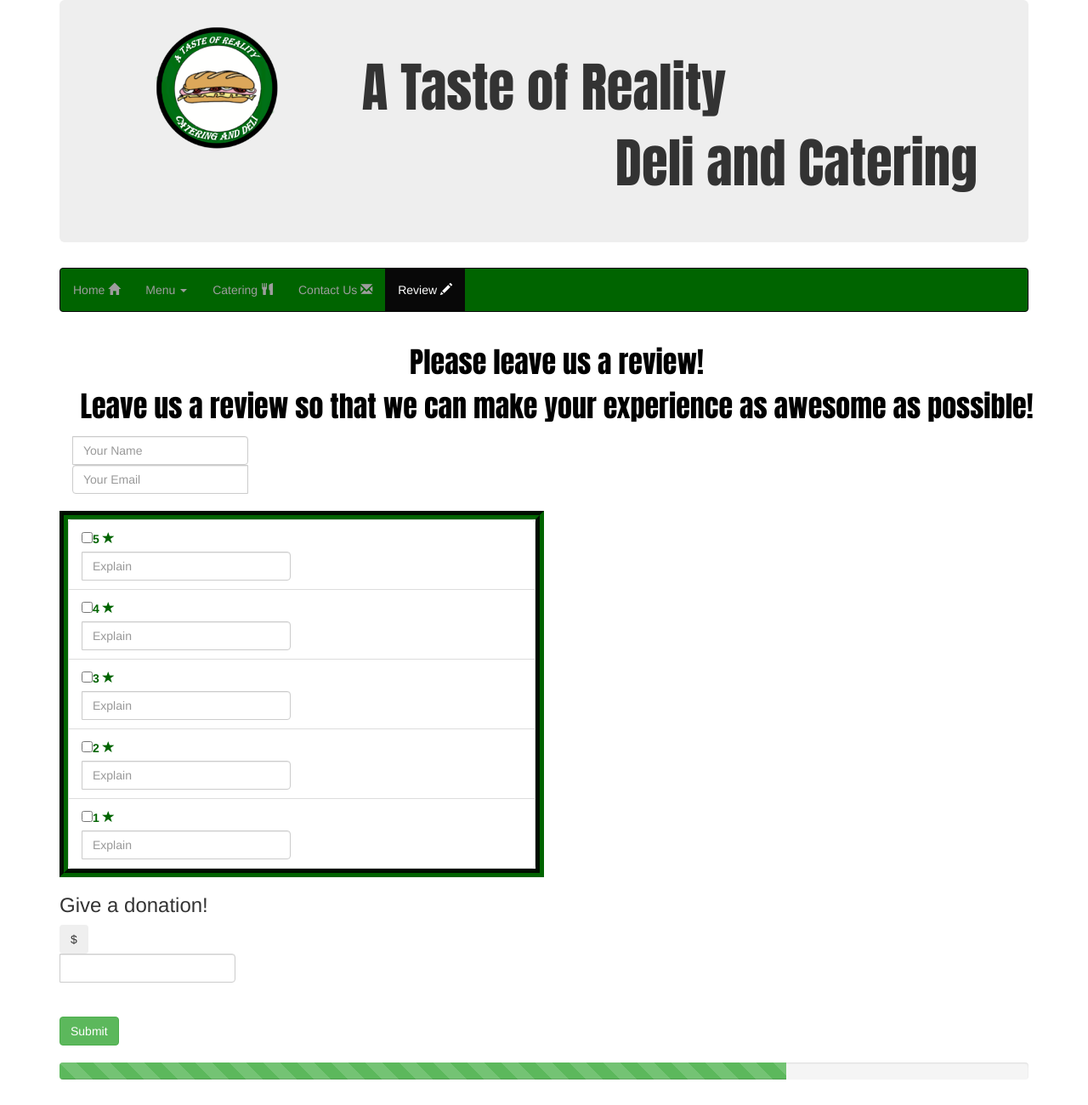
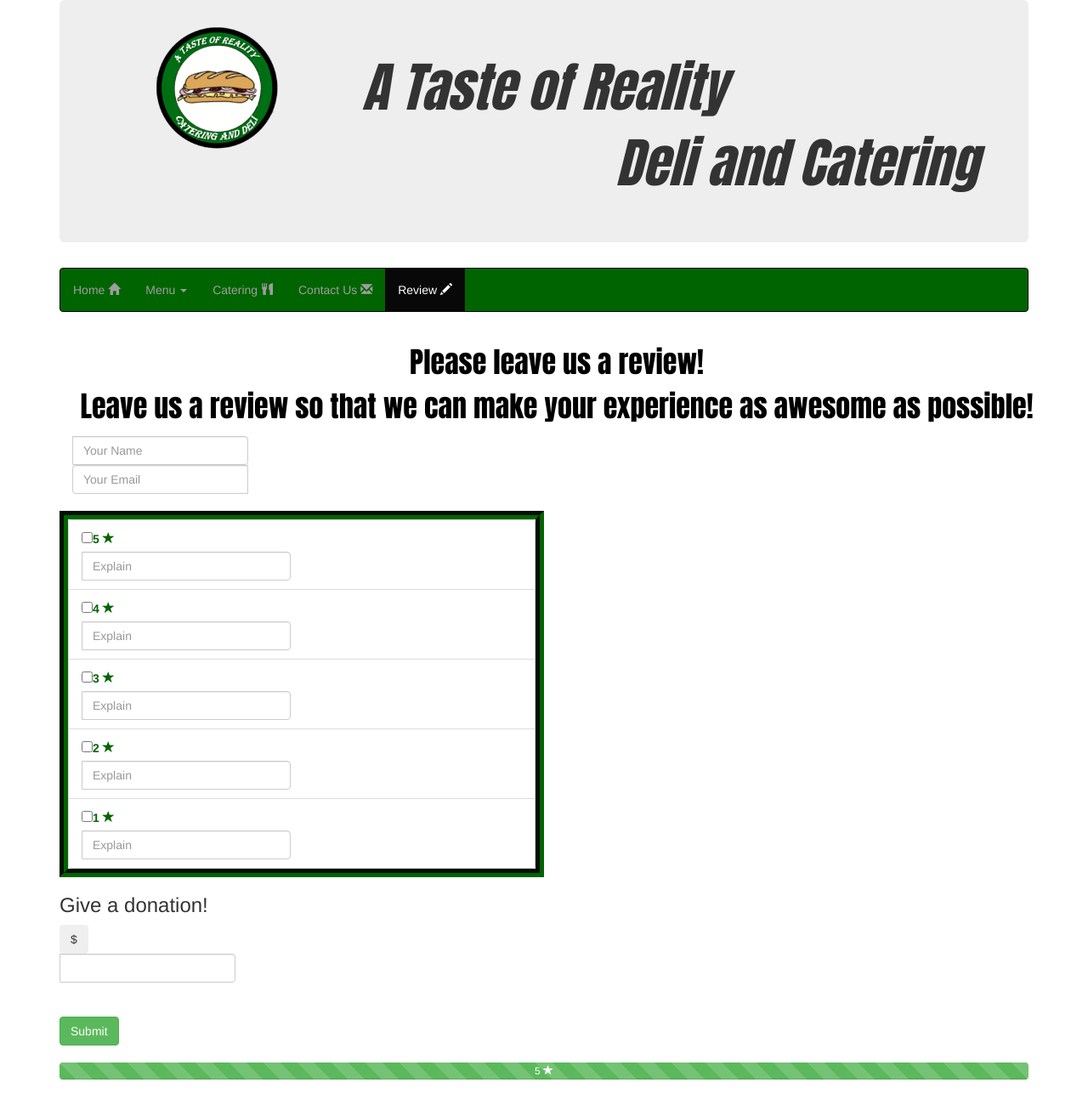
Before and after one commit to khscp2/tasteproj_SCJG, a plain HTML site: page review.html in a window 1280 px wide. Shown: the top 1300 px of the page at 85% size. Drawn offline with nearby package versions, Linux system fonts and the light colour scheme.

Commit message:
Update review.html

```diff
--- a/review.html
+++ b/review.html
@@ -29,8 +29,8 @@
                 <div class="jumbotron">
 
                   <img class="logo" type="image/png" src="TasteLogo.png">
-                  <h1 class="headerfont jumbotextcenter">A Taste of Reality</h1>
-                  <h1 class="jumbotextright headerfont">Deli and Catering</h1>
+                  <i><h1 class="headerfont jumbotextcenter">A Taste of Reality</h1>
+                  <h1 class="jumbotextright headerfont">Deli and Catering</h1></i>
 
                 </div>
 
@@ -46,7 +46,7 @@
                                 <ul class="dropdown-menu">
                                   <li><a href="breakfast.html">Breakfast</a></li>
                                   <li><a href="sandwiches.html">Sandwiches</a></li>
-                                  <li><a href="favoritesmenu.html">Our Favorites</a></li>
+                                  <li><a href="ourfavorites.html">Our Favorites</a></li>
                                 </ul>
                             </li>
                             <li><a href="catering.html">Catering <span class="glyphicon glyphicon-cutlery"></span></a></li>
@@ -137,7 +137,7 @@
                     </form>
                     <br>
                     <div class="progress">
-                      <div class="progress-bar progress-bar-striped progress-bar-animated bg-success progress-bar-success" role="progressbar" aria-valuenow="75" aria-valuemin="0" aria-valuemax="100" style="width: 75%"></div>
+                      <div class="progress-bar progress-bar-striped progress-bar-animated bg-success progress-bar-success" role="progressbar" aria-valuenow="75" aria-valuemin="0" aria-valuemax="100" style="width: 100%">5 <span class="glyphicon glyphicon-star"></span></div>
                     </div>
 
                     <footer class="jfooter">
@@ -159,7 +159,7 @@
                         </p>
                         </td>
 
-                       <td>Monday-Friday 11:00AM-1:00PM <br> <br> <a href="review.html" class="btn btn-success">Give a donation!</a> <br> <a href="review.html" class="btn btn-success">Leave a review!</a></td></tr>
+                        <td>Monday-Friday 11:00AM-1:00PM <br> <br> <a href="review.html" class="btn btn-success btn-sm">Give a donation!</a> <br> <a href="review.html" class="btn btn-success btn-sm">Leave a review!</a></td></tr>
 
                       </table>
 
```
